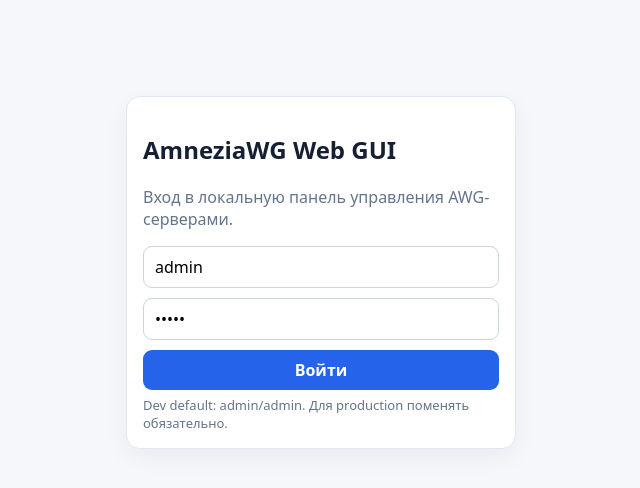
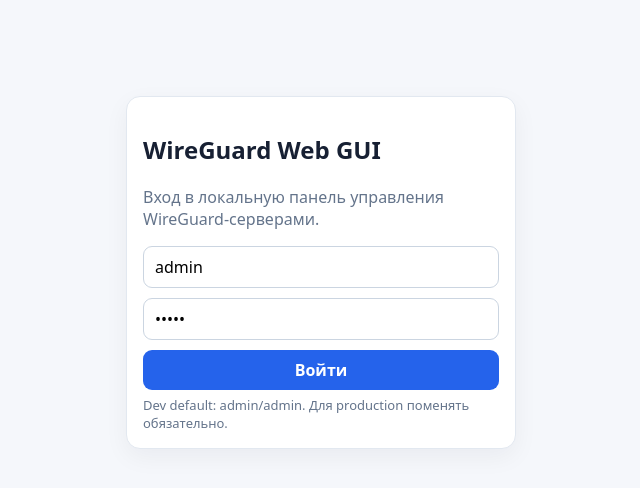
Before and after one commit to sllikmll/wg-web-gui, a Flask app: page / in a window 1280 px wide. Shown: the top 488 px of the page, without its empty margins (319-959 px from the left). Run offline with Flask 3, Linux system fonts and the light colour scheme.

Commit message:
Adapt AWG GUI to vanilla WireGuard

```diff
--- a/app.py
+++ b/app.py
@@ -26,18 +26,18 @@
 from nacl.bindings import crypto_scalarmult_base
 
 app = Flask(__name__)
-app.secret_key = os.environ.get("AWG_SECRET_KEY", "dev-change-me")
-
-DATA_DIR = Path(os.environ.get("AWG_DATA_DIR", str(Path.home() / "awg-web-gui-data")))
+app.secret_key = os.environ.get("WG_SECRET_KEY", os.environ.get("AWG_SECRET_KEY", "dev-change-me"))
+
+DATA_DIR = Path(os.environ.get("WG_DATA_DIR", os.environ.get("AWG_DATA_DIR", str(Path.home() / "wg-web-gui-data"))))
 DATA_DIR.mkdir(parents=True, exist_ok=True)
 SERVERS_FILE = DATA_DIR / "servers.json"
 CLIENTS_FILE = DATA_DIR / "clients.json"
 USERS_FILE = DATA_DIR / "users.json"
-DB_FILE = DATA_DIR / "awg-web-gui.db"
-POLL_INTERVAL = int(os.environ.get("AWG_POLL_INTERVAL", "30"))
-ONLINE_THRESHOLD = int(os.environ.get("AWG_ONLINE_THRESHOLD", "180"))
-METADATA_REFRESH_INTERVAL = int(os.environ.get("AWG_METADATA_REFRESH_INTERVAL", "300"))
-ENABLE_POLLER = os.environ.get("AWG_ENABLE_POLLER", "1") == "1"
+DB_FILE = DATA_DIR / "wg-web-gui.db"
+POLL_INTERVAL = int(os.environ.get("WG_POLL_INTERVAL", os.environ.get("AWG_POLL_INTERVAL", "30")))
+ONLINE_THRESHOLD = int(os.environ.get("WG_ONLINE_THRESHOLD", os.environ.get("AWG_ONLINE_THRESHOLD", "180")))
+METADATA_REFRESH_INTERVAL = int(os.environ.get("WG_METADATA_REFRESH_INTERVAL", os.environ.get("AWG_METADATA_REFRESH_INTERVAL", "300")))
+ENABLE_POLLER = os.environ.get("WG_ENABLE_POLLER", os.environ.get("AWG_ENABLE_POLLER", "1")) == "1"
 
 DEFAULT_ADMIN = {"username": "admin", "password_hash": hashlib.sha256(b"admin").hexdigest()}
 
@@ -132,24 +132,17 @@
         return ""
 
 VERSION_DEFAULTS = {
-    "1.5": {
-        "container": "amnezia-awg",
+    "wireguard": {
+        "container": "wg-easy",
         "interface": "wg0",
-        "config_path": "/opt/amnezia/awg/wg0.conf",
-        "port": 8723,
-        "show_tools": ["wg", "awg"],
-    },
-    "2.0": {
-        "container": "amnezia-awg2",
-        "interface": "awg0",
-        "config_path": "/opt/amnezia/awg/awg0.conf",
-        "port": 9723,
-        "show_tools": ["awg", "wg"],
+        "config_path": "/etc/wireguard/wg0.conf",
+        "port": 51820,
+        "show_tools": ["wg"],
     },
 }
-
-AWG_PARAM_KEYS = ["Jc", "Jmin", "Jmax", "S1", "S2", "S3", "S4", "H1", "H2", "H3", "H4", "I1"]
-AWG_PARAM_CANON = {k.lower(): k for k in AWG_PARAM_KEYS}
+# Vanilla WireGuard has no extra client-side interface params.
+CLIENT_INTERFACE_PARAM_KEYS: list[str] = []
+CLIENT_INTERFACE_PARAM_CANON: dict[str, str] = {}
 
 
 def now() -> str:
@@ -318,13 +311,13 @@
 
 def version_defaults(version: str) -> dict[str, Any]:
     if version not in VERSION_DEFAULTS:
-        raise ValueError("version must be 1.5 or 2.0")
+        raise ValueError("version must be wireguard")
     return VERSION_DEFAULTS[version]
 
 
 def normalize_server(data: dict[str, Any], existing: dict[str, Any] | None = None, server_conf: str | None = None) -> dict[str, Any]:
     existing = existing or {}
-    version = str(data.get("version", existing.get("version", "1.5")))
+    version = str(data.get("version", existing.get("version", "wireguard")))
     d = version_defaults(version)
     sid = str(data.get("id") or existing.get("id") or str(uuid.uuid4())[:8])
     subnet_default = existing.get("subnet") or "10.8.0.0/24"
@@ -439,8 +432,7 @@
 
 
 def show_command(server: dict[str, Any]) -> str:
-    tool = "awg" if server["version"] == "2.0" else "wg"
-    return f"{tool} show {q(server['interface'])}"
+    return f"wg show {q(server['interface'])}"
 
 
 def runtime_show(server: dict[str, Any]) -> dict[str, Any]:
@@ -480,7 +472,7 @@
             continue
         if section == "interface" and "=" in line:
             k, v = line.split("=", 1)
-            ck = AWG_PARAM_CANON.get(k.strip().lower())
+            ck = CLIENT_INTERFACE_PARAM_CANON.get(k.strip().lower())
             if ck:
                 params[ck] = v.strip()
     return params
@@ -538,7 +530,7 @@
 
 
 def refresh_server_metadata_from_remote(server: dict[str, Any]) -> dict[str, Any]:
-    """Refresh subnet/listen port/DNS from the live AWG config without mutating remote."""
+    """Refresh subnet/listen port/DNS from the live WireGuard config without mutating remote."""
     conf = read_server_conf(server)
     if not conf:
         return server
@@ -595,15 +587,14 @@
             added += 1
     persist()
     return {"ok": True, "added": added, "enriched": enriched}
-def detect_awg_servers(data: dict[str, Any]) -> list[dict[str, Any]]:
+def detect_wireguard_servers(data: dict[str, Any]) -> list[dict[str, Any]]:
     base = server_access_base(data)
     if not base.get("name") or not base.get("host"):
         raise ValueError("name and host are required")
 
     detected: list[dict[str, Any]] = []
     errors: dict[str, Any] = {}
-    # Prefer 2.0 first in the UI because that is the current target stack.
-    for version in ["2.0", "1.5"]:
+    for version in ["wireguard"]:
         d = version_defaults(version)
         probe = normalize_server({**base, "version": version, "container": d["container"], "interface": d["interface"], "config_path": d["config_path"]})
         r = cexec(probe, f"test -f {q(d['config_path'])} && cat {q(d['config_path'])}", timeout=25)
@@ -614,11 +605,11 @@
         detected.append(srv)
 
     if not detected:
-        raise RuntimeError("No supported AWG containers/configs detected", errors)
+        raise RuntimeError("No supported WireGuard containers/configs detected", errors)
 
     if len(detected) > 1:
         for srv in detected:
-            suffix = "awg 2.0" if srv["version"] == "2.0" else "legacy 1.5"
+            suffix = "wireguard"
             if suffix not in srv["name"].lower():
                 srv["name"] = f"{srv['name']} {suffix}"
             # Make IDs unique when a single host expands to both variants.
@@ -684,7 +675,7 @@
 def append_peer_block(conf: str, client: dict[str, Any]) -> str:
     conf = remove_peer_block(conf, client["pubkey"]).rstrip() + "\n\n"
     lines = [
-        f"# awg-web-gui name={client.get('name','')} id={client.get('id','')}",
+        f"# wg-web-gui name={client.get('name','')} id={client.get('id','')}",
         "[Peer]",
         f"PublicKey = {client['pubkey']}",
         f"AllowedIPs = {server_peer_allowed_ips(client['address'])}",
@@ -705,7 +696,7 @@
 
 
 def read_clients_table(server: dict[str, Any]) -> list[dict[str, Any]]:
-    cfg_dir = os.path.dirname(server.get("config_path") or "/opt/amnezia/awg/wg0.conf")
+    cfg_dir = os.path.dirname(server.get("config_path") or "/etc/wireguard/wg0.conf")
     r = cexec(server, f"test -f {q(cfg_dir + '/clientsTable')} && cat {q(cfg_dir + '/clientsTable')} || true")
     if not r["ok"] or not r["out"].strip():
         return []
@@ -774,8 +765,7 @@
     r = cexec(server, cmd)
     if r["ok"] and r["out"].strip():
         return r["out"].strip()
-    r = cexec(server, f"printf %s {q(private)} | awg pubkey")
-    return r["out"].strip() if r["ok"] else ""
+    return ""
 
 
 def get_server_params(server: dict[str, Any]) -> dict[str, Any]:
@@ -792,7 +782,7 @@
     ]
     if server.get("dns"):
         lines.append(f"DNS = {server['dns']}")
-    for key in AWG_PARAM_KEYS:
+    for key in CLIENT_INTERFACE_PARAM_KEYS:
         if key in params:
             lines.append(f"{key} = {params[key]}")
     lines += [
@@ -861,7 +851,7 @@
 
 
 def parse_wg_dump(dump: str, now_ts: int | None = None, online_threshold: int = ONLINE_THRESHOLD) -> list[dict[str, Any]]:
-    """Parse `wg show <iface> dump` / `awg show <iface> dump` output.
+    """Parse `wg show <iface> dump` output.
 
     Returns peer rows only. First dump row is interface metadata.
     """
@@ -1002,10 +992,10 @@
     if not ENABLE_POLLER or os.environ.get("PYTEST_CURRENT_TEST"):
         return
     # Avoid Flask reloader double-start and allow disabling in tests.
-    if getattr(app, "_awg_poller_started", False):
+    if getattr(app, "_wg_poller_started", False):
         return
-    app._awg_poller_started = True
-    threading.Thread(target=poll_loop, name="awg-stats-poller", daemon=True).start()
+    app._wg_poller_started = True
+    threading.Thread(target=poll_loop, name="wg-stats-poller", daemon=True).start()
 
 
 def login_required(f):
@@ -1057,7 +1047,7 @@
     data = request.json or {}
     try:
         if not data.get("version"):
-            servers = detect_awg_servers(data)
+            servers = detect_wireguard_servers(data)
             created = []
             sync_results = {}
             for s in servers:
@@ -1156,7 +1146,7 @@
     host_ip_forward = ssh_run(s, "sysctl -n net.ipv4.ip_forward", timeout=10)
     host_nat = ssh_run(s, "iptables -t nat -S POSTROUTING 2>/dev/null || nft list ruleset 2>/dev/null || true", timeout=15)
     container_iface = cexec(s, f"ip addr show {q(s['interface'])}", timeout=10)
-    dump_result = cexec(s, f"{('awg' if s['version'] == '2.0' else 'wg')} show {q(s['interface'])} dump", timeout=15)
+    dump_result = cexec(s, f"wg show {q(s['interface'])} dump", timeout=15)
     peers = parse_wg_dump(dump_result.get("out", "")) if dump_result.get("ok") else []
 
     subnet = str(s.get("subnet") or "")
@@ -1394,7 +1384,7 @@
     results = []
     for item in items:
         try:
-            detected = detect_awg_servers(item)
+            detected = detect_wireguard_servers(item)
             created = []
             sync_results = {}
             for srv in detected:
@@ -1569,7 +1559,7 @@
         return jsonify({"ok": False, "error": "server not found"}), 404
     cfg = build_client_conf(s, client, get_server_params(s))
     safe_name = re.sub(r"[^a-zA-Z0-9_.-]+", "_", client.get("name", "client"))
-    return cfg, 200, {"Content-Type": "text/plain; charset=utf-8", "Content-Disposition": f"attachment; filename=awg_{safe_name}.conf"}
+    return cfg, 200, {"Content-Type": "text/plain; charset=utf-8", "Content-Disposition": f"attachment; filename=wg_{safe_name}.conf"}
 
 
 @app.route("/api/clients/<cid>/qr.png")
--- a/templates/index.html
+++ b/templates/index.html
@@ -3,7 +3,7 @@
 <head>
   <meta charset="UTF-8">
   <meta name="viewport" content="width=device-width, initial-scale=1.0">
-  <title>AmneziaWG Web GUI</title>
+  <title>WireGuard Web GUI</title>
   <style>
     :root { color-scheme: light; --bg:#f5f7fb; --card:#fff; --text:#172033; --muted:#64748b; --line:#e2e8f0; --blue:#2563eb; --red:#dc2626; --green:#16a34a; --amber:#d97706; --purple:#7c3aed; }
     * { box-sizing: border-box; }
@@ -48,8 +48,8 @@
 <body>
 <div class="container">
   <section id="login" class="card hidden">
-    <h1>AmneziaWG Web GUI</h1>
-    <p class="muted">Вход в локальную панель управления AWG-серверами.</p>
+    <h1>WireGuard Web GUI</h1>
+    <p class="muted">Вход в локальную панель управления WireGuard-серверами.</p>
     <form id="loginForm" class="grid" style="grid-template-columns:1fr">
       <input name="username" placeholder="Логин" value="admin" autocomplete="username" required>
       <input name="password" type="password" placeholder="Пароль" value="admin" autocomplete="current-password" required>
@@ -61,8 +61,8 @@
   <main id="app" class="hidden">
     <div class="top">
       <div>
-        <h1 style="margin:0">AmneziaWG Web GUI</h1>
-        <div class="muted">Управление серверами, клиентами, диагностикой, backup и импортом AWG 1.5 / 2.0</div>
+        <h1 style="margin:0">WireGuard Web GUI</h1>
+        <div class="muted">Управление серверами, клиентами, диагностикой, backup и импортом WireGuard / wg-easy</div>
       </div>
       <div class="toolbar">
         <button class="secondary" onclick="openModal('fleetModal')">Fleet import</button>
@@ -85,7 +85,7 @@
         <label style="display:flex;align-items:center;gap:8px"><input name="auto_sync" type="checkbox" checked> Auto-sync peers после добавления</label>
         <button type="submit">Добавить сервер</button>
       </form>
-      <div class="hint">Версия AWG, контейнер, interface, config path, UDP port, subnet и DNS определяются автоматически из remote config. Удаление сервера удаляет его только из базы панели.</div>
+      <div class="hint">Контейнер wg-easy, interface, config path, UDP port, subnet и DNS определяются автоматически из remote config. Удаление сервера удаляет его только из базы панели.</div>
       <div id="serversList"></div>
     </section>
 
@@ -100,7 +100,7 @@
         <button type="submit">Добавить клиента на сервер</button>
         <button type="button" class="secondary" onclick="openImportConfig()">Импорт .conf</button>
       </form>
-      <div class="hint">При добавлении делается backup remote config, запись peer в config и restart только AWG-контейнера.</div>
+      <div class="hint">При добавлении делается backup remote config, запись peer в config и restart только WireGuard-контейнера.</div>
       <div id="clientsList"></div>
     </section>
 
@@ -191,7 +191,7 @@
 
 <div id="fleetModal" class="modal"><div class="card">
   <h3>Fleet import</h3>
-  <p class="hint">Вставьте JSON array. Для каждого host приложение само найдёт AWG 1.5/2.0, добавит серверы и выполнит sync peers.</p>
+  <p class="hint">Вставьте JSON array. Для каждого host приложение само найдёт WireGuard/wg-easy, добавит серверы и выполнит sync peers.</p>
   <form id="fleetForm" class="grid" style="grid-template-columns:1fr">
     <textarea name="servers" placeholder='[{"name":"admrus","host":"138.16.227.27","ssh_user":"root","ssh_key":"/ssh/id_ed25519"}]' required></textarea>
     <button type="submit">Импортировать флотилию</button>
@@ -247,7 +247,7 @@
 async function loadServers(){
   currentServers = await api('GET','/servers');
   const arr = Object.values(currentServers);
-  const opts = arr.length ? arr.map(s=>`<option value="${esc(s.id)}">${esc(s.name)} (${esc(s.version)})</option>`).join('') : '<option disabled>Нет серверов</option>';
+  const opts = arr.length ? arr.map(s=>`<option value="${esc(s.id)}">${esc(s.name)} (${esc(s.version || "wireguard")})</option>`).join('') : '<option disabled>Нет серверов</option>';
   document.getElementById('clientServer').innerHTML = opts;
   document.getElementById('importConfigServer').innerHTML = opts;
   document.getElementById('serversList').innerHTML = arr.length ? `<table><tr><th>Название</th><th>Host</th><th>Версия</th><th>Контейнер</th><th>Subnet/Port</th><th>Auth</th><th>Статус</th><th></th></tr>${arr.map(s=>`<tr>
@@ -293,7 +293,7 @@
 async function syncServer(id){ try { const j=await api('POST','/servers/'+id+'/sync'); toast(`Sync OK: peers=${j.peers}, added=${j.added}, private keys=${j.enriched_private_keys}`); await loadClients(); await loadEvents(); } catch(e){ toast('Sync failed: '+e.message,true); } }
 async function enrichKeys(id){ try { const j=await api('POST','/servers/'+id+'/enrich-keys'); toast(`Enrich OK: ${j.enriched} из ${j.known_private_keys}`); await loadClients(); await loadEvents(); } catch(e){ toast('Enrich failed: '+e.message,true); } }
 async function delServer(id){ if(!confirm('Удалить сервер только из базы панели? Реальный сервер не трогаем.')) return; try{await api('DELETE','/servers/'+id); toast('Сервер удалён из панели'); await loadAll();}catch(e){toast(e.message,true);} }
-async function delClient(id){ if(!confirm('Удалить клиента с сервера и из панели? Будет backup config и restart AWG-контейнера.')) return; try{await api('DELETE','/clients/'+id); toast('Клиент удалён'); await loadAll();}catch(e){toast('Не удалил клиента: '+e.message+'\n'+JSON.stringify(e.data||{},null,2),true);} }
+async function delClient(id){ if(!confirm('Удалить клиента с сервера и из панели? Будет backup config и restart WireGuard-контейнера.')) return; try{await api('DELETE','/clients/'+id); toast('Клиент удалён'); await loadAll();}catch(e){toast('Не удалил клиента: '+e.message+'\n'+JSON.stringify(e.data||{},null,2),true);} }
 async function disableClient(id){ if(!confirm('Отключить клиента? Peer будет убран из remote config, запись останется в SQLite.')) return; try{await api('POST','/clients/'+id+'/disable'); toast('Клиент отключён'); await loadAll();}catch(e){toast('Disable failed: '+e.message+'\n'+JSON.stringify(e.data||{},null,2),true);} }
 async function enableClient(id){ if(!confirm('Включить клиента обратно? Peer будет записан в remote config.')) return; try{await api('POST','/clients/'+id+'/enable'); toast('Клиент включён'); await loadAll();}catch(e){toast('Enable failed: '+e.message+'\n'+JSON.stringify(e.data||{},null,2),true);} }
 function showQr(id){ window.open(API + '/clients/' + encodeURIComponent(id) + '/qr.png', '_blank'); }
```
Also changed, not shown: docker-compose.example.yml (+9 -9 lines), tests/test_management_features.py (+2 -2 lines), tests/test_stats.py (+7 -7 lines), tests/test_wireguard_defaults.py (added, +67 -0 lines), README.md, 1 other file.
